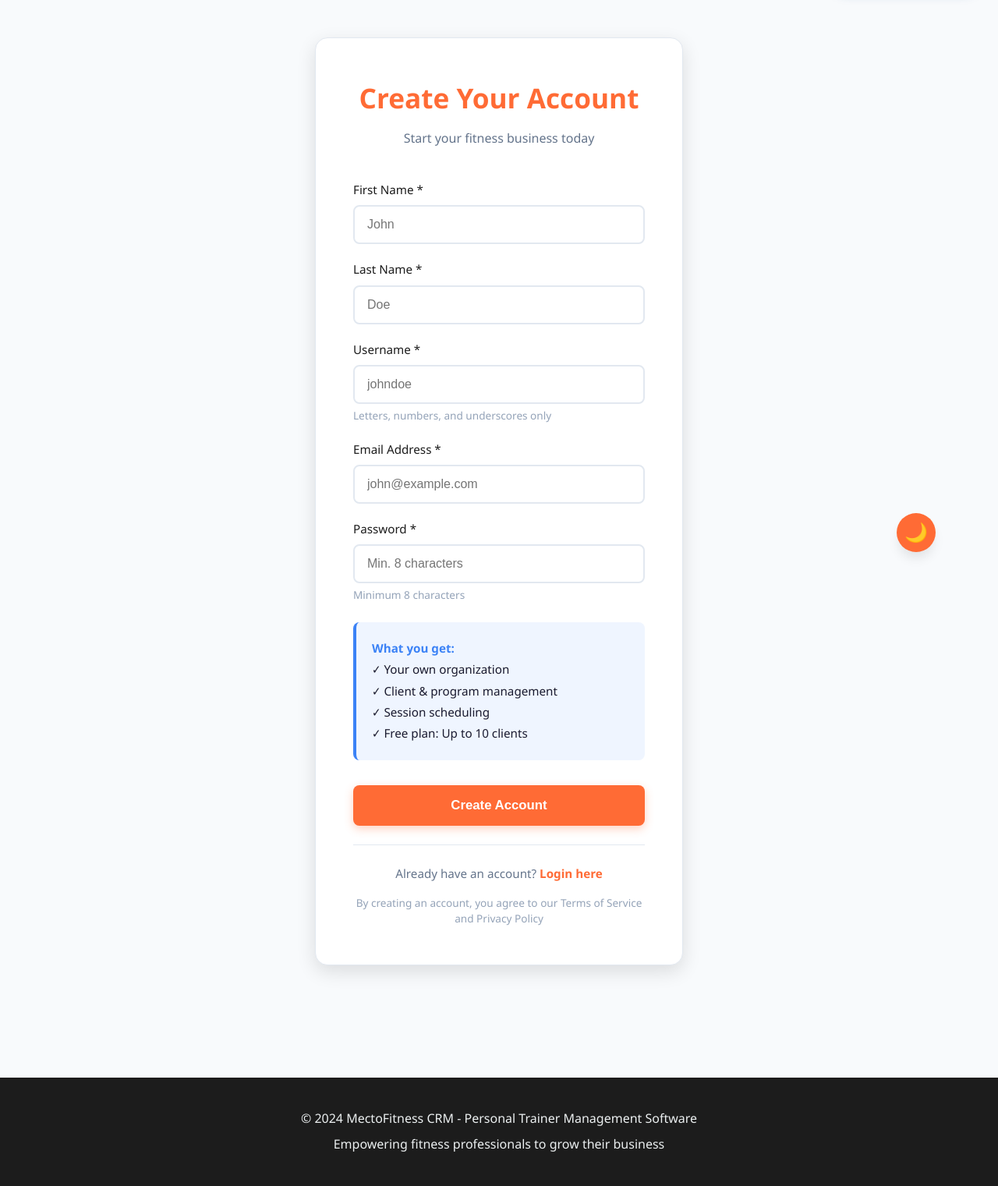
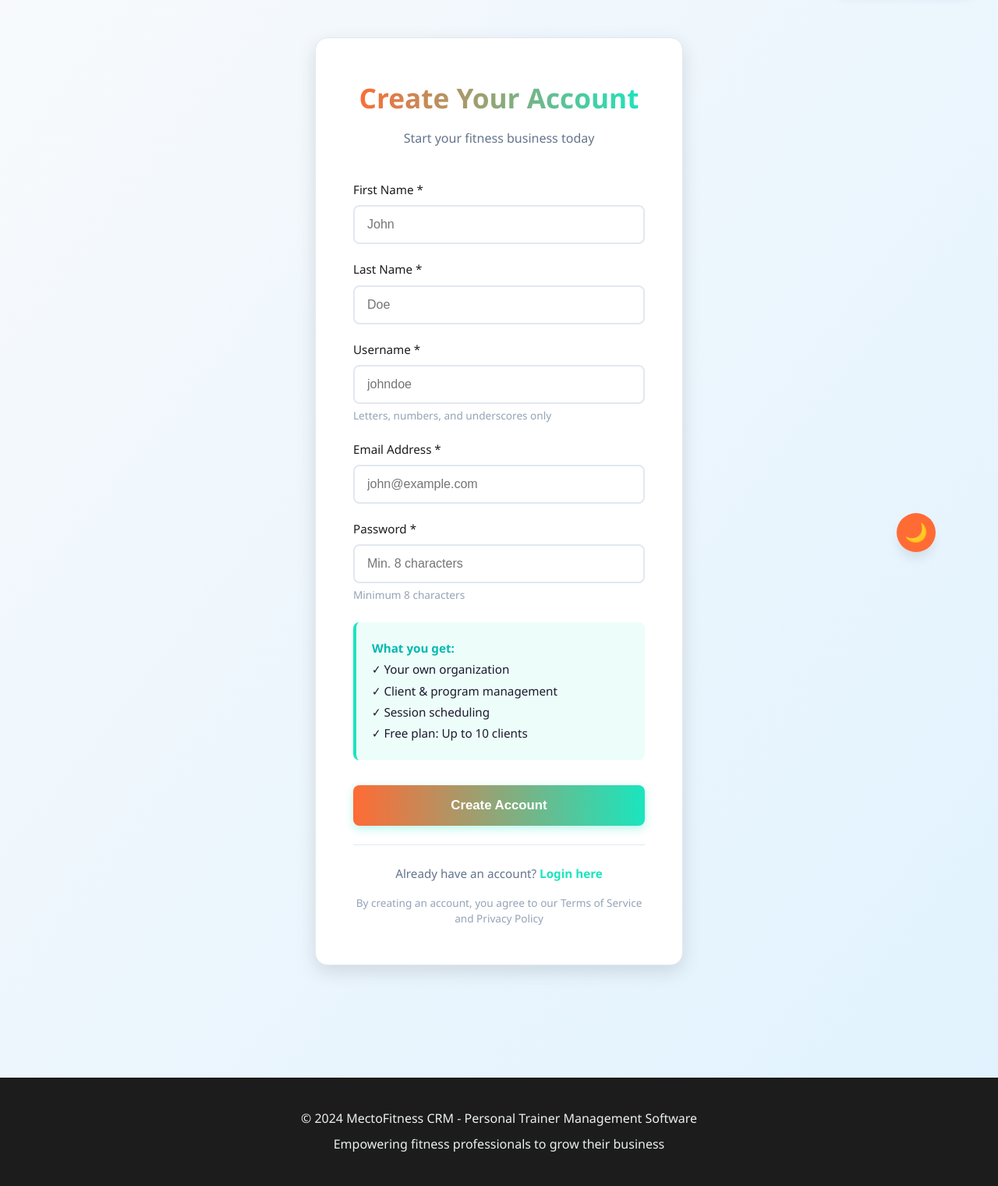
Before and after one commit to JonSvitna/MectofitnessCRM, a Flask app: page /register in a window 1280 px wide. Shown: the part 72-1593 px from the top of the page at 78% size. Run offline with Flask 3, Linux system fonts and the light colour scheme.

Commit message:
Add teal/blue-gray theme to Flask login and register pages
Co-authored-by: JonSvitna <190561461+JonSvitna@users.noreply.github.com>

```diff
--- a/app/templates/auth/login.html
+++ b/app/templates/auth/login.html
@@ -5,7 +5,7 @@
 {% block extra_css %}
 <style>
     body {
-        background: var(--theme-bg-secondary);
+        background: linear-gradient(to bottom right, #F8FAFC, #E0F2FE);
     }
 
     .login-container {
--- a/app/templates/auth/register.html
+++ b/app/templates/auth/register.html
@@ -5,7 +5,7 @@
 {% block extra_css %}
 <style>
     body {
-        background: var(--theme-bg-secondary);
+        background: linear-gradient(to bottom right, #F8FAFC, #E0F2FE);
     }
 
     .register-container {
@@ -28,7 +28,10 @@
     }
 
     .register-title {
-        color: #FF6B35;
+        background: linear-gradient(to right, #FF6B35, #1AE5BE);
+        -webkit-background-clip: text;
+        background-clip: text;
+        -webkit-text-fill-color: transparent;
         margin-bottom: 0.75rem;
         font-size: 2.2rem;
         font-weight: 800;
@@ -64,8 +67,8 @@
 
     .form-input:focus {
         outline: none;
-        border-color: #FF6B35;
-        box-shadow: 0 0 0 3px rgba(255, 107, 53, 0.1);
+        border-color: #1AE5BE;
+        box-shadow: 0 0 0 3px rgba(26, 229, 190, 0.1);
     }
 
     .form-hint {
@@ -76,8 +79,8 @@
     }
 
     .benefits-box {
-        background: rgba(59, 130, 246, 0.08);
-        border-left: 4px solid #3b82f6;
+        background: rgba(26, 229, 190, 0.08);
+        border-left: 4px solid #1AE5BE;
         padding: 1.25rem;
         margin: 1.5rem 0;
         border-radius: 8px;
@@ -91,7 +94,7 @@
     }
 
     .benefits-box strong {
-        color: #3b82f6;
+        color: #03B8B1;
         font-weight: 700;
     }
 
@@ -100,20 +103,20 @@
         padding: 1rem;
         font-size: 1.05rem;
         font-weight: 700;
-        background: #FF6B35;
+        background: linear-gradient(to right, #FF6B35, #1AE5BE);
         color: white;
         border: none;
         border-radius: 8px;
         cursor: pointer;
         transition: all 0.3s ease;
-        box-shadow: 0 4px 12px rgba(255, 107, 53, 0.3);
+        box-shadow: 0 4px 12px rgba(26, 229, 190, 0.3);
         margin-top: 0.5rem;
     }
 
     .register-button:hover {
-        background: #e55a2b;
+        background: linear-gradient(to right, #e55a2b, #03B8B1);
         transform: translateY(-2px);
-        box-shadow: 0 6px 16px rgba(255, 107, 53, 0.4);
+        box-shadow: 0 6px 16px rgba(26, 229, 190, 0.4);
     }
 
     .login-link-section {
@@ -129,14 +132,14 @@
     }
 
     .login-link {
-        color: #FF6B35;
+        color: #1AE5BE;
         font-weight: 700;
         text-decoration: none;
         transition: color 0.3s ease;
     }
 
     .login-link:hover {
-        color: #e55a2b;
+        color: #03B8B1;
     }
 
     .terms-text {
```
Also changed, not shown: other parts of app/templates/auth/login.html (+14 -11 lines).
